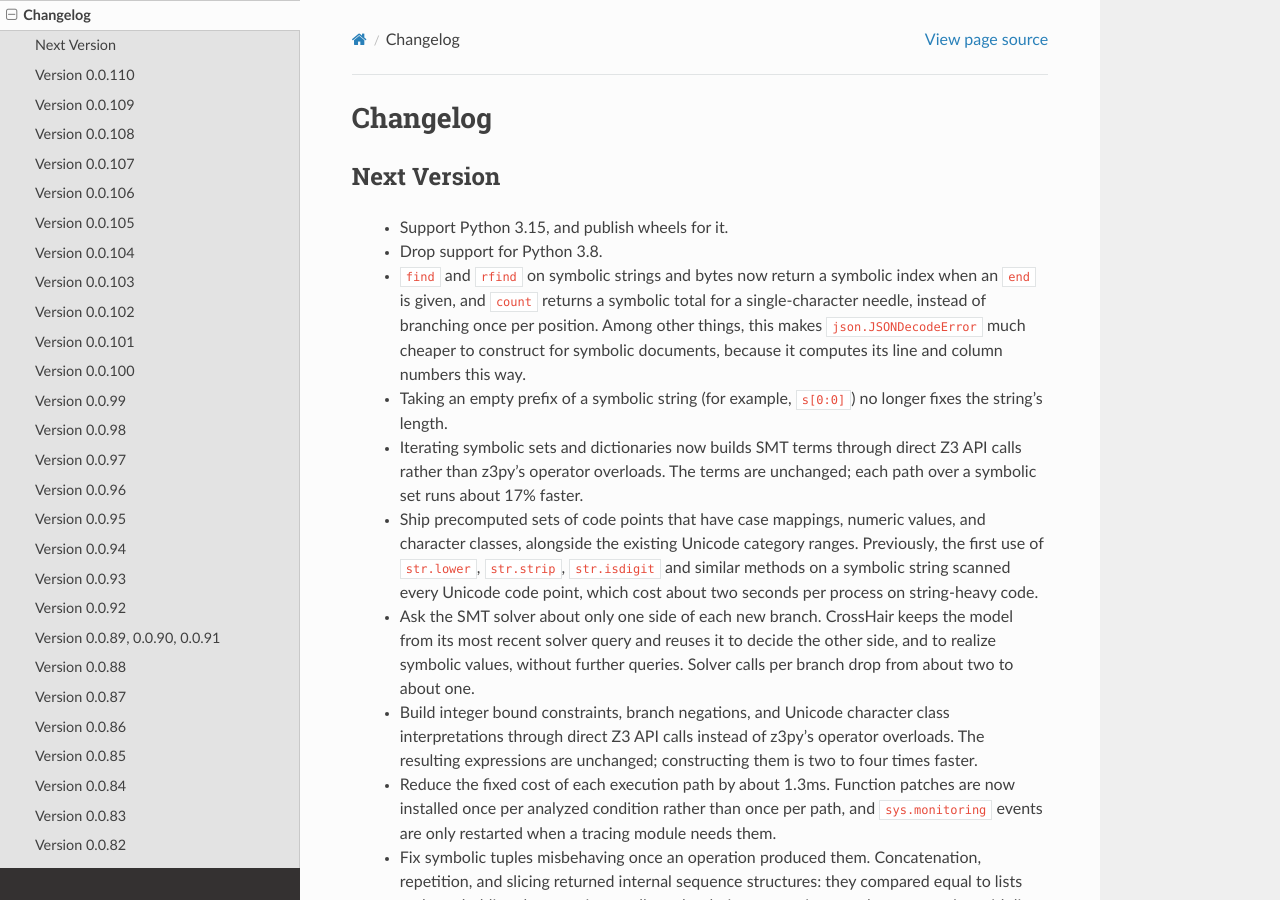
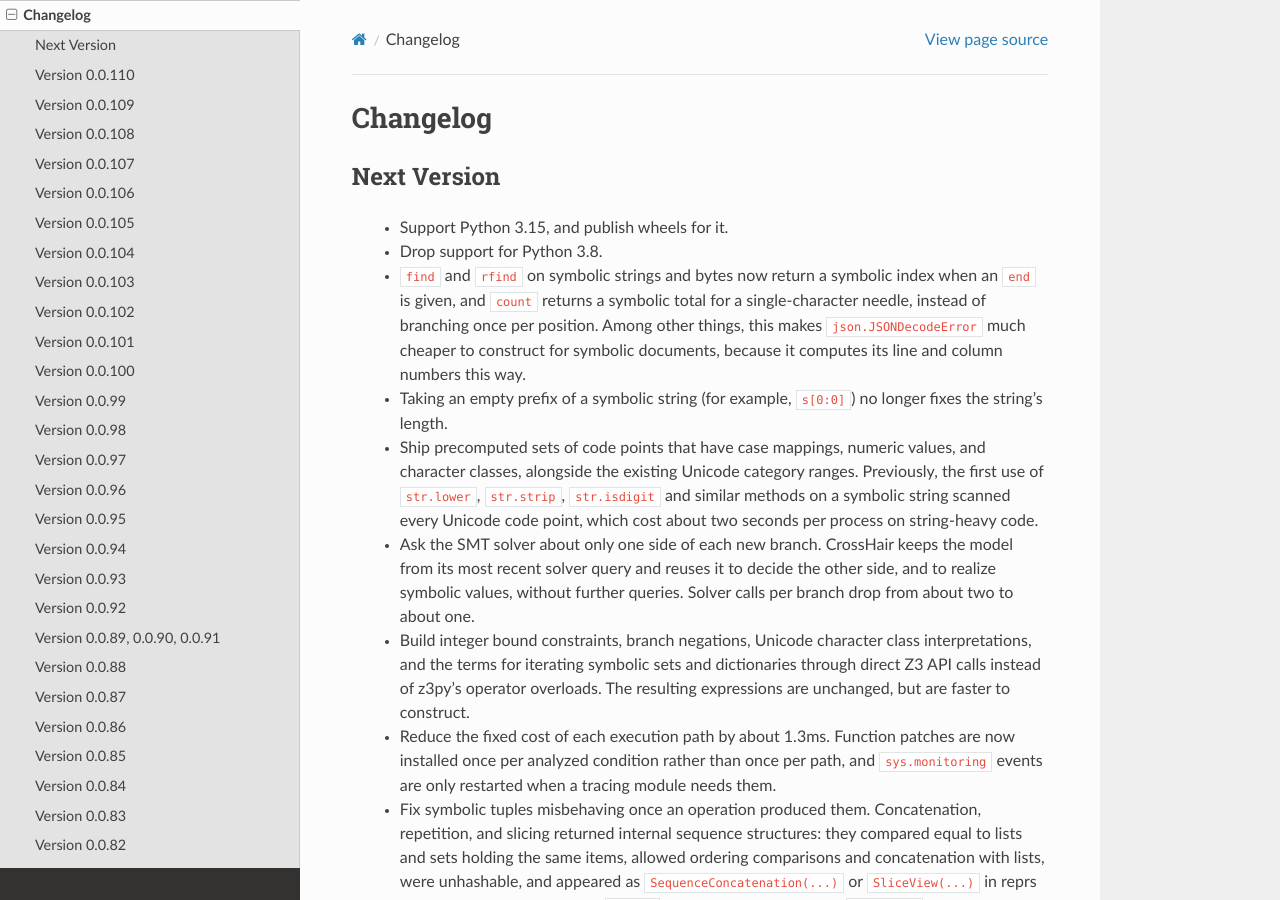
Before and after one commit to pschanely/CrossHair, a Sphinx documentation site: the page built from doc/source/changelog.rst, in a window 1280 px wide and 900 px high. Built offline with Sphinx 7.4.7 and the Read the Docs theme 3.1.0, drawn with Linux system fonts in a browser that asks for light colours; the version number is read from the project's files by our own code.

Commit message:
Add a z3Distinct for uniformity and trim changelog

```diff
--- a/doc/source/changelog.rst
+++ b/doc/source/changelog.rst
@@ -16,9 +16,6 @@ Next Version
    this way.
  * Taking an empty prefix of a symbolic string (for example, ``s[0:0]``) no
    longer fixes the string's length.
- * Iterating symbolic sets and dictionaries now builds SMT terms through
-   direct Z3 API calls rather than z3py's operator overloads. The terms are
-   unchanged; each path over a symbolic set runs about 17% faster.
  * Ship precomputed sets of code points that have case mappings, numeric
    values, and character classes, alongside the existing Unicode category
    ranges. Previously, the first use of ``str.lower``, ``str.strip``,
@@ -29,10 +26,10 @@ Next Version
    the model from its most recent solver query and reuses it to decide the other
    side, and to realize symbolic values, without further queries. Solver calls
    per branch drop from about two to about one.
- * Build integer bound constraints, branch negations, and Unicode character
-   class interpretations through direct Z3 API calls instead of z3py's
-   operator overloads. The resulting expressions are unchanged; constructing
-   them is two to four times faster.
+ * Build integer bound constraints, branch negations, Unicode character class
+   interpretations, and the terms for iterating symbolic sets and dictionaries
+   through direct Z3 API calls instead of z3py's operator overloads. The
+   resulting expressions are unchanged, but are faster to construct.
  * Reduce the fixed cost of each execution path by about 1.3ms. Function
    patches are now installed once per analyzed condition rather than once per
    path, and ``sys.monitoring`` events are only restarted when a tracing module
```
Also changed, not shown: 1 other file.
